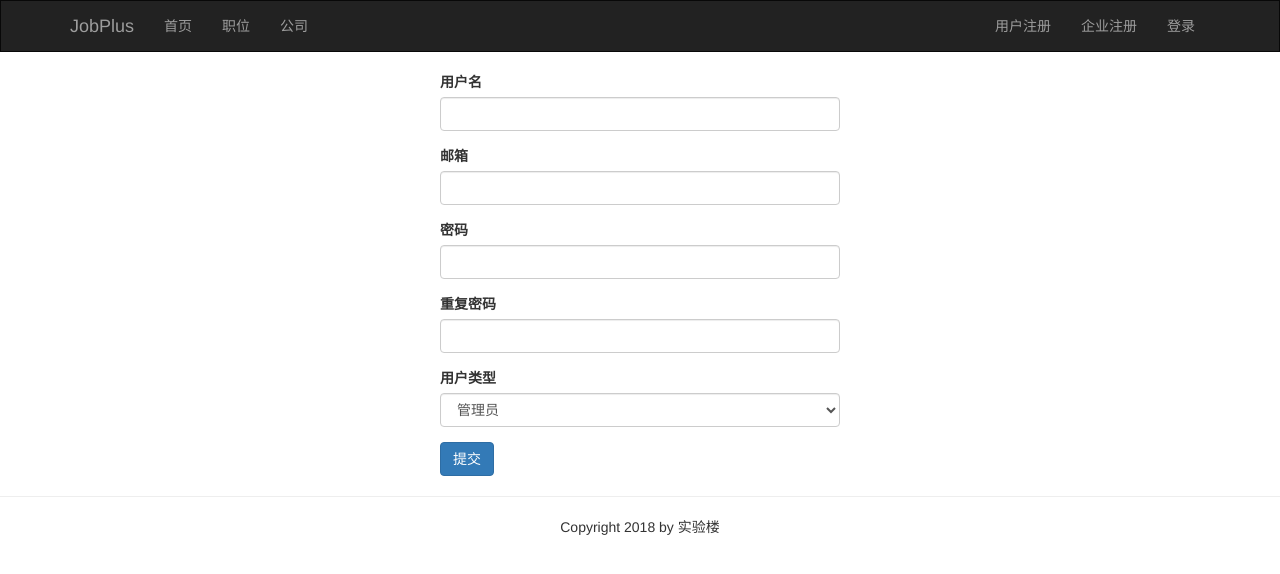
After one commit to LouPlus/jobplus9-3, a Flask app: template jobplus/templates/admin/adduser.html in a window 1280 px wide. The commit adds this page. Shown: the top 574 px of the page. Run offline with Flask 2, Linux system fonts and the light colour scheme; the template is opened without the code that fills it: values that come from a table or form of the project are taken from there, others are empty; some libraries are stand-ins or nearby versions.

Commit message:
working 管理员添加用户 (#61)

```diff
--- a/jobplus/forms.py
+++ b/jobplus/forms.py
@@ -53,6 +53,39 @@ class RegisterForm(FlaskForm):
         db.session.commit()
         return user
 
+class AddUserForm(FlaskForm):
+    username = StringField('用户名',validators=[DataRequired(),Length(1,24)])
+    email = StringField('邮箱', validators=[DataRequired(), Email()])
+    password = PasswordField('密码', validators=[DataRequired(),Length(6,24)])
+    repeat_password = PasswordField('重复密码', validators=[DataRequired(),EqualTo('password')])
+    role = SelectField('用户类型', coerce=int, choices=[(10,'管理员'),(20,'企业'),(30,'求职者')])
+    submit = SubmitField('提交')
+
+    def validate_username(self,field):
+        if User.query.filter_by(username=field.data).first():
+            raise ValidationError('用户名已存在')
+
+    def validate_email(self,field):
+        if User.query.filter_by(email=field.data).first():
+            raise ValidationError('邮箱已存在')
+
+    def create_user(self):
+        user = User(
+            username=self.username.data,
+            email=self.email.data,
+            password=self.password.data,
+            role=self.role.data,
+        )
+
+        # 如果是求职者, 则注册时也同时创建它的profile
+        if self.role.data == 30:
+            user.profile = HunterProfile(name=user.username, email=user.email)
+            user.profile.set_password_fromuser(user)
+            db.session.add(user.profile)
+
+        db.session.add(user)
+        db.session.commit()
+        return user
 
 class LoginForm(FlaskForm):
     email = StringField('邮箱', validators=[DataRequired(), Email()])
--- /dev/null
+++ b/jobplus/templates/admin/adduser.html
@@ -0,0 +1,8 @@
+{% extends 'base.html' %}
+{% from "macros.html" import render_form %}
+{% block title %}添加用户{% endblock %}
+{% block body %}
+<div class="form">
+{{ render_form(form,url_for('admin.adduser'),'用户名') }}
+</div>
+{% endblock %}
--- a/jobplus/templates/admin/users.html
+++ b/jobplus/templates/admin/users.html
@@ -1,5 +1,5 @@
 {% extends "admin/index.html" %}
-{% block addnew %}<a href="#" type="button" class="btn btn-success btn-admin">添加用户</a>{% endblock %}
+{% block addnew %}<a href="{{url_for('admin.adduser')}}" type="button" class="btn btn-success btn-admin">添加用户</a>{% endblock %}
 {% block admin %}
 <table class="table">
   <thead>
```
Also changed, not shown: jobplus/handlers/admin.py (+8 -3 lines), 1 other file.
